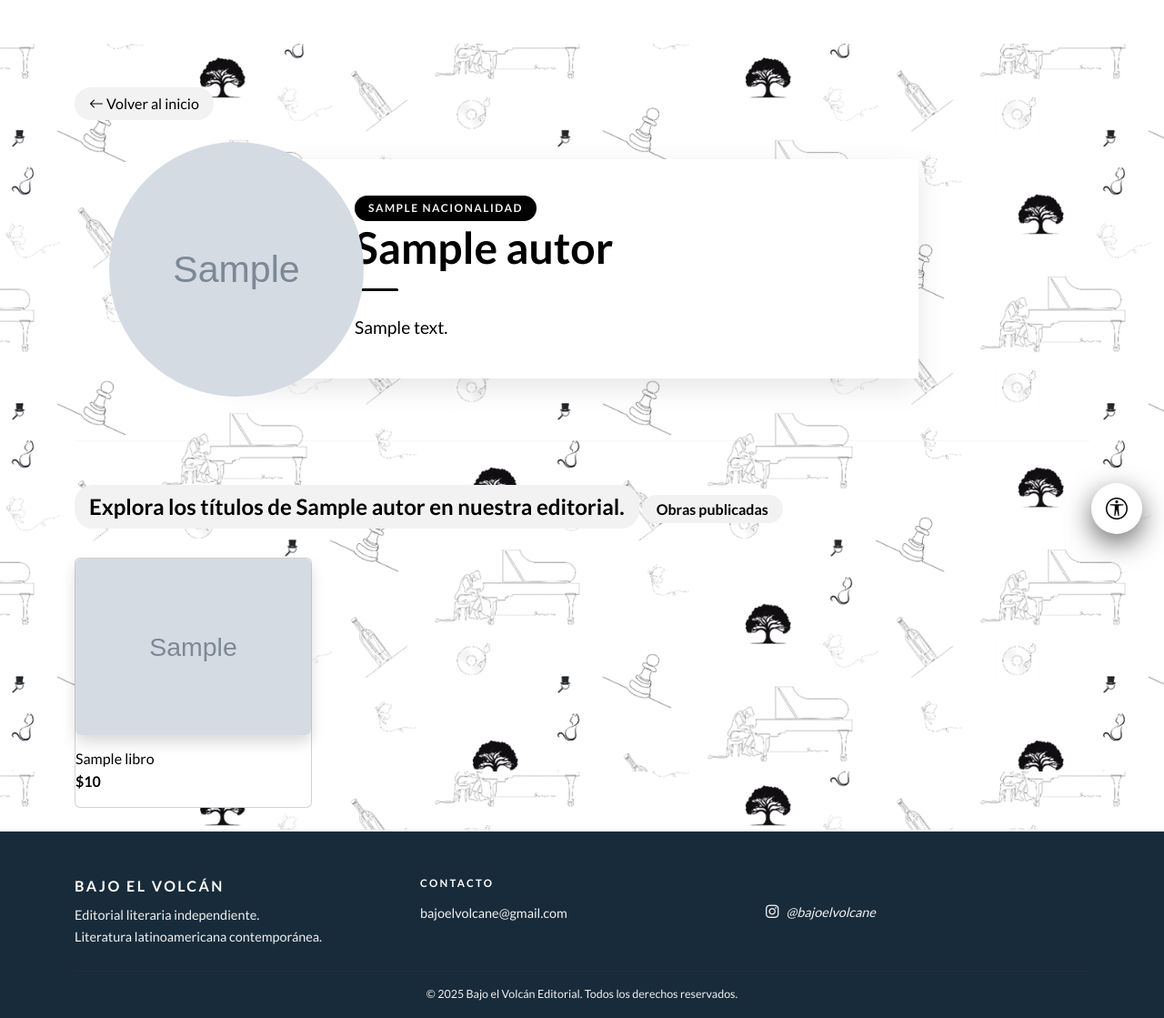
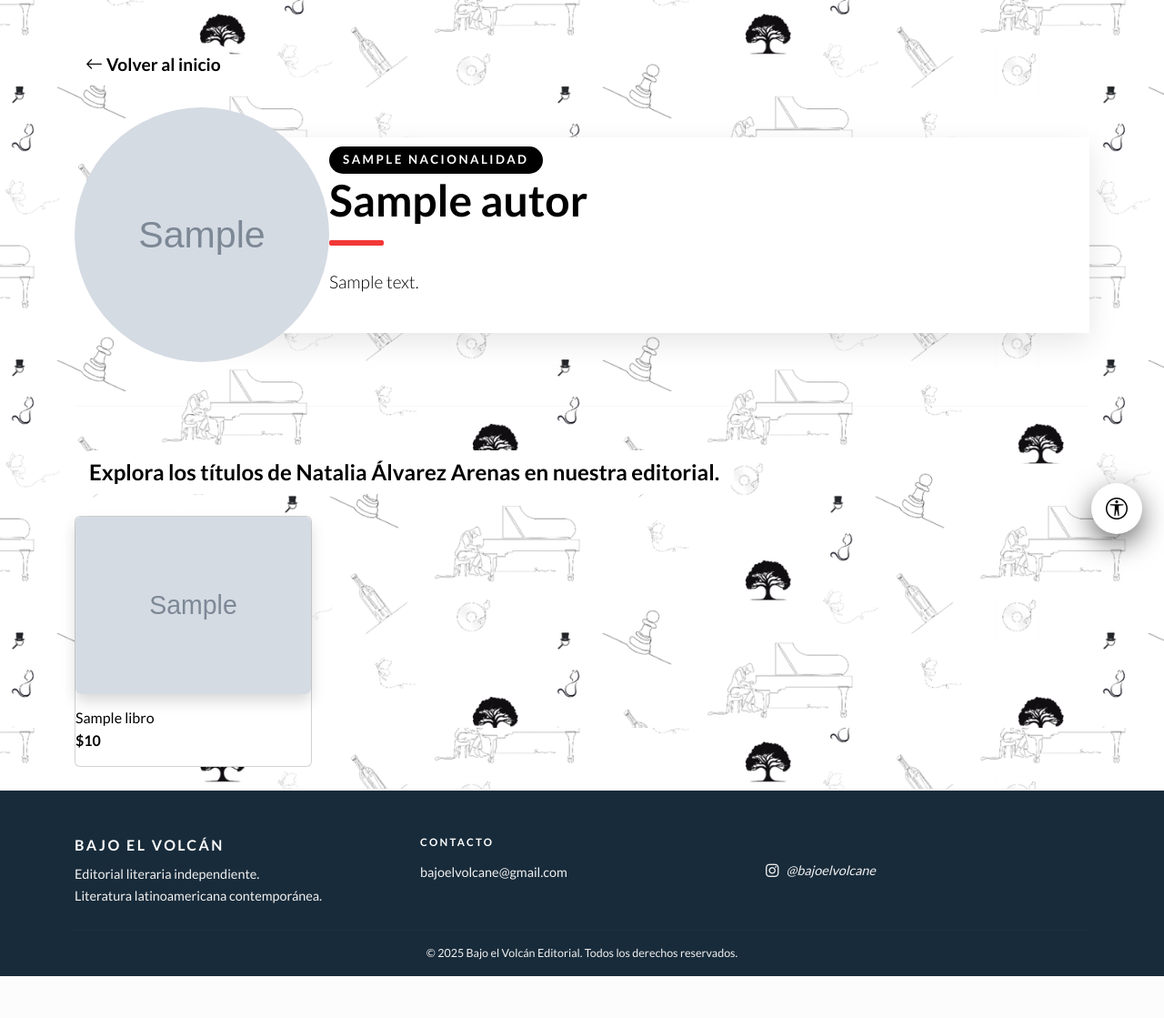
Before and after one commit to albert-amado/Bajo-el-volc-n-ediciones-Django, a Django app: template catalogo/templates/catalogo/autor_detalle.html in a window 1280 px wide. Shown: the part 189-1308 px from the top of the page at 91% size. After the commit the page ends 1262 px from the top, so only its background shows below. Run offline with Django 5.2, Linux system fonts and the light colour scheme; the template is opened without the code that fills it: most values are stand-ins (such as "Sample title", 1, 10 or a date in 2020); grey boxes marked "Sample" are stand-in pictures; some web fonts are replaced.

Commit message:
fix: Cambios de estilo

```diff
--- a/catalogo/static/catalogo/css/autor_detalle.css
+++ b/catalogo/static/catalogo/css/autor_detalle.css
@@ -5,14 +5,15 @@
 }
 
 .bev-back-link {
-  background-color: var(--pr-gray-400);
+    background-color: var(--bg-body);
     color: var(--text-primary);
     display: inline-block;
-  padding: 6px 16px;
+    padding: 9px 12px;
     border-radius: 20px;
     text-decoration: none;
     transition: all 0.3s ease;
-  font-weight: 500;
+    font-weight: 900;
+    font-size: larger;
 }
 
 .bev-back-link:hover {
@@ -20,11 +21,18 @@
   opacity: 0.7;
 }
 
-/* ===== Avatar ===== */
+.bev-author-header {
+  display: flex;
+  align-items: center;
+  flex-wrap: wrap;
+  flex-wrap: nowrap;
+}
+
 .bev-author-detail-avatar {
   width: min(100%, 280px);
   height: min(100vw, 280px);
   max-height: 280px;
+  flex-shrink: 0;
   position: relative;
   z-index: 2;
 }
@@ -52,12 +60,13 @@
 .autor-info-card {
     background-color: var(--bg-body);
     color: var(--text-primary);
-    /* border-radius: 12px; */
-    padding: 40px 40px 40px 140px;
+    padding: 10px 40px 40px 140px;
     box-shadow: 0 10px 30px rgba(0, 0, 0, 0.1);
-    margin-left: -200px;
+    margin-left: -140px;
     position: relative;
     z-index: 1;
+    flex: 1 1 400px;
+    min-width: 280px;
 }
 
 .autor-info-card h1 {
@@ -68,17 +77,20 @@
     color: var(--text-primary);
     line-height: 1.65;
     font-size: larger;
+    text-align: right;
+    font-weight: normal;
+    text-align: justify;
+    font-weight: lighter;
+}
+.autor-info-card .bev-divider {
+    height: 6px;
+    width: 60px;
+    background-color: var(--pr-gray-1200);
+    align-items: center;
 }
 
-.autor-info-card .bev-divider {
-  /* background-color: ; */
-  height: 3px;
-  width: 48px;
-}
-
-/* ===== Badge genérico (píldora con fondo) ===== */
 .bev-badge-pill {
-  background-color: var(--pr-gray-400);
+    background-color: var(--bg-body);
     color: var(--text-primary);
     display: inline-block;
     padding: 6px 16px;
@@ -86,7 +98,6 @@
     margin-bottom: 0.5rem;
 }
 
-/* ===== Resto de estilos ===== */
 h1,
 h3,
 h6 {
@@ -94,12 +105,13 @@ h6 {
 }
 
 .bev-author-bio {
-  color: var(--text-primary);
-  line-height: 1.6;
+    color: var(--text-body);
+    line-height: 1.90;
+    font-size: larger;
+    font-weight: normal;
 }
-
 .bev-author-subtext {
-  background-color: var(--pr-gray-400);
+    background-color: var(--bg-body);
     color: var(--text-primary);
     display: inline-block;
     padding: 6px 16px;
@@ -120,22 +132,29 @@ h6 {
   border-radius: 2px;
 }
 
+
 .bev-section-tag {
     background-color: var(--text-primary);
-    color: var(--pr-gray-1000);
+    color: var(--bg-body);
     padding: 5px 15px;
     border-radius: 20px;
-    font-size: 0.75rem;
+    font-size: smaller;
     text-transform: uppercase;
-    letter-spacing: 1.5px;
-    font-weight: 600;
+    /* letter-spacing: 1.5px; */
+    font-weight: 800;
+    text-align: -webkit-center;
 }
+
 hr {
   border-color: var(--border-soft);
 }
 
-/* ===== Responsive ===== */
 @media (max-width: 991.98px) {
+  .bev-author-header {
+    flex-direction: column;
+    align-items: flex-start;
+  }
+
   .autor-info-card {
     margin-left: 0;
     padding: 28px 24px;
@@ -150,6 +169,10 @@ hr {
   .bev-author-detail-avatar {
     width: min(100%, 220px);
     height: min(72vw, 220px);
+  }
+
+  .autor-info-card {
+    margin-left: 0;
   }
 
   .bev-section-tag {
--- a/catalogo/templates/catalogo/autor_detalle.html
+++ b/catalogo/templates/catalogo/autor_detalle.html
@@ -9,7 +9,7 @@
 {% endblock %}
 
 {% block content %}
-<main class="bev-author-profile mt-5 pt-5">
+<main class="bev-author-profile mt-0 pt-5">
   <div class="container">
     <div class="mb-4">
       <a href="{% url 'home:inicio' %}" class="bev-back-link">
@@ -17,10 +17,8 @@
       </a>
     </div>
 
-    <div class="row align-items-center mb-5">
-  <!-- Avatar (queda por encima gracias al z-index) -->
-  <div class="col-lg-4 text-center mb-4 mb-lg-0">
-    <div class="bev-author-detail-avatar mx-auto">
+    <div class="bev-author-header mb-5">
+      <div class="bev-author-detail-avatar">
         {% if autor.foto %}
           <img
             src="{{ autor.foto.url }}"
@@ -33,24 +31,22 @@
           </div>
         {% endif %}
       </div>
-  </div>
 
-  <!-- Tarjeta de información (se solapa hacia la izquierda) -->
-  <div class="col-lg-8 autor-info-card">
+      <div class="autor-info-card">
         <span class="bev-section-tag">{{ autor.nacionalidad }}</span>
         <h1 class="display-5 fw-bold mb-3">{{ autor.nombre }}</h1>
         <div class="bev-divider mb-4"></div>
         <p class="bev-author-bio mb-0">{{ autor.bio }}</p>
       </div>
     </div>
+
     <hr class="my-5" />
 
     <div class="row">
       <div class="col-12 mb-4">
-        <p class="bev-author-subtext fs-4 fw-bold mb-2">
-          Explora los títulos de {{ autor.nombre }} en nuestra editorial.
+    <p class="bev-author-subtext fs-4 fw-bold mb-0">
+        Explora los títulos de Natalia Álvarez Arenas en nuestra editorial.
     </p>
-        <h3 class="fw-bold bev-badge-pill fs-6 mb-0">Obras publicadas</h3>
 </div>
       {% for libro in autor.libros.all %}
         <div class="col-12 col-sm-6 col-md-4 col-lg-3 mb-4">
--- a/catalogo/templates/catalogo/libro_detalle.html
+++ b/catalogo/templates/catalogo/libro_detalle.html
@@ -9,10 +9,9 @@
 {% endblock %}
 
 {% block content %}
-<main class="bev-book-detail mt-5 pt-5">
+<main class="bev-book-detail mt-0 pt-5">
   <div class="container py-5">
     <div class="bev-book-hero mb-4 mb-lg-5">
-      <span class="bev-section-tag">Colección editorial</span>
       <p class="bev-book-kicker mb-2 mt-3">Detalle del libro</p>
       <h1 class="bev-book-page-title mb-3">{{ libro.titulo }}</h1>
     </div>
```
Also changed, not shown: catalogo/static/catalogo/css/libro_detalle.css (+20 -24 lines), equipo/static/equipo/css/nosotros.css (+4 -3 lines), noticias/static/noticias/css/libros_noticias_lateral.css (+10 -10 lines). Lines whose indentation alone changed are shown as unchanged.
